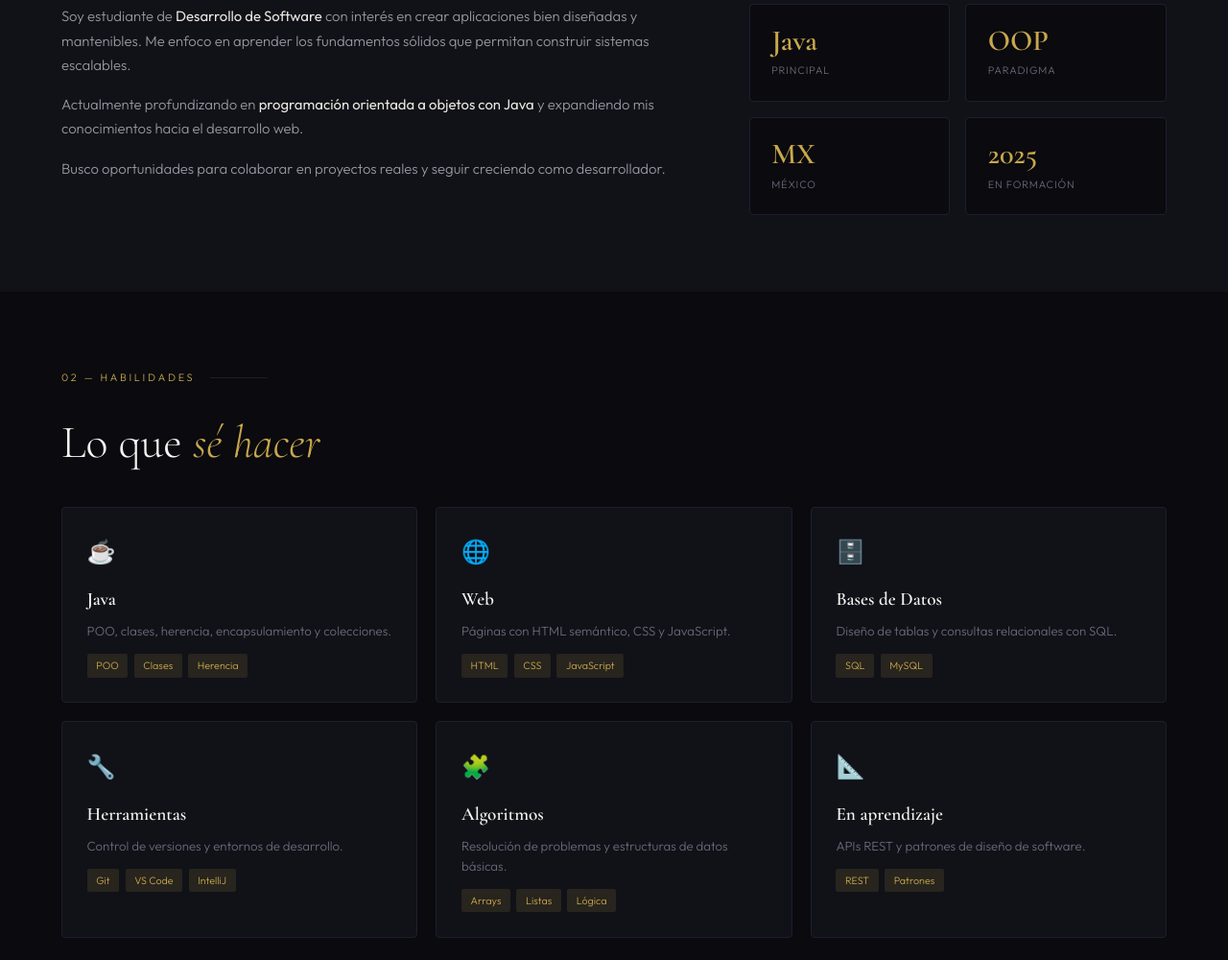
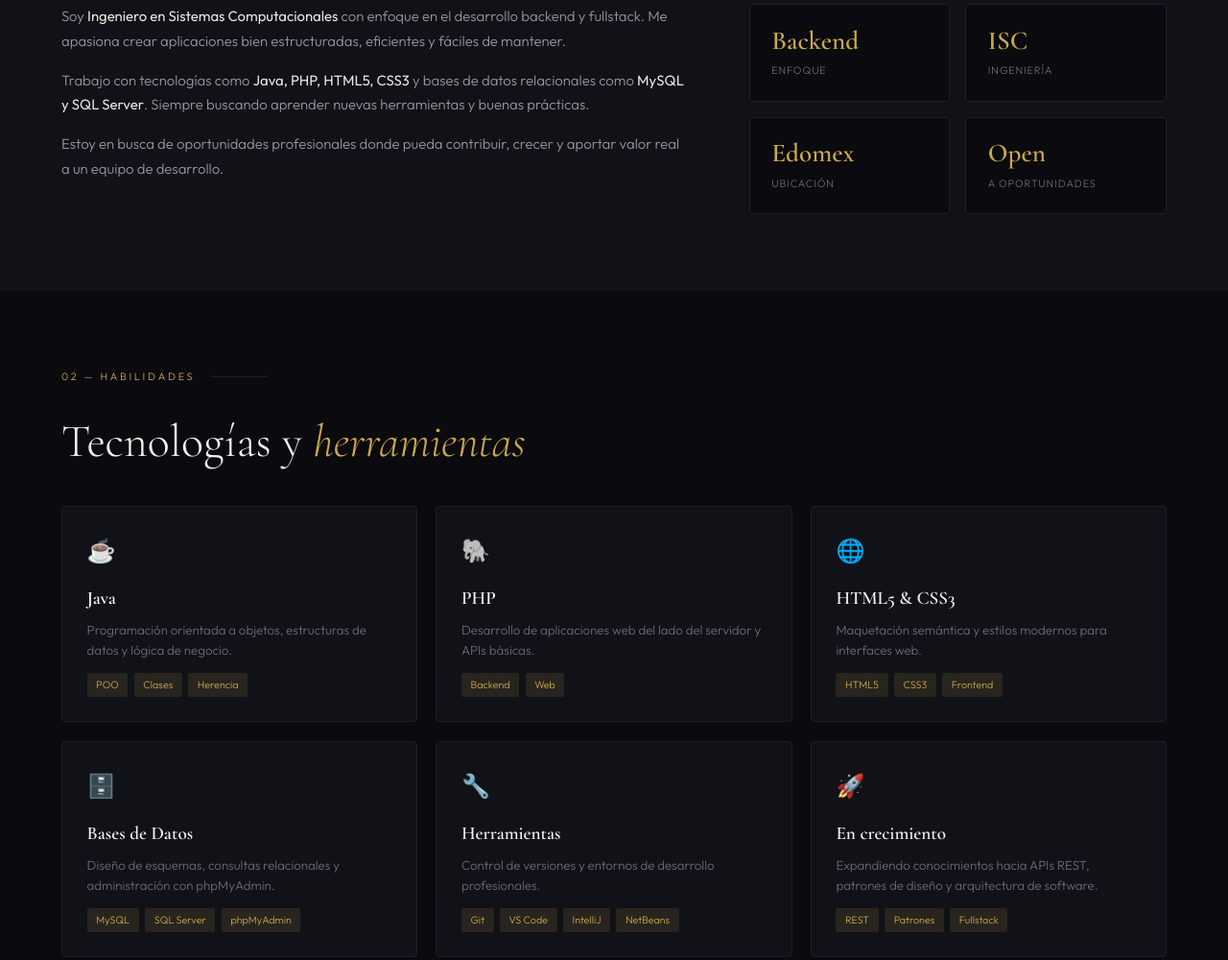
Before and after one commit to EnriqueLimaRIvera/Portafolio, a plain HTML site: page index.html in a window 1280 px wide. Shown: the part 1019-2019 px from the top of the page at 96% size. Drawn offline with nearby package versions, Linux system fonts and the light colour scheme.

Commit message:
Update index.html

```diff
--- a/index.html
+++ b/index.html
@@ -144,7 +144,7 @@
       margin-top: 1.8rem;
       font-size: 1rem;
       color: var(--muted);
-      max-width: 420px;
+      max-width: 460px;
       opacity: 0;
       animation: fadeUp 0.8s 0.6s forwards;
     }
@@ -220,10 +220,10 @@
     .stat-card:hover { border-color: var(--accent); }
     .stat-number {
       font-family: 'Cormorant Garamond', serif;
-      font-size: 1.9rem;
+      font-size: 1.7rem;
       font-weight: 600;
       color: var(--accent);
-      line-height: 1;
+      line-height: 1.1;
     }
     .stat-label { font-size: 0.68rem; letter-spacing: 0.08em; color: var(--muted); text-transform: uppercase; margin-top: 0.4rem; }
 
@@ -282,6 +282,11 @@
     .project-body { padding: 0 1.4rem 1.4rem; }
     .project-title { font-family: 'Cormorant Garamond', serif; font-size: 1.35rem; font-weight: 600; color: var(--white); margin-bottom: 0.5rem; }
     .project-desc { font-size: 0.83rem; color: var(--muted); line-height: 1.7; margin-bottom: 1rem; }
+    .project-coming {
+      border-style: dashed;
+      opacity: 0.5;
+    }
+    .project-coming:hover { opacity: 0.8; }
 
     /* ─── Contact ─── */
     #contact { text-align: center; padding: 6rem 4rem; position: relative; overflow: hidden; }
@@ -368,9 +373,13 @@
   <!-- HERO -->
   <section id="hero">
     <div class="hero-glow"></div>
-    <p class="hero-eyebrow">Desarrollador de Software · México</p>
+    <p class="hero-eyebrow">Ingeniero en Sistemas Computacionales · Estado de México</p>
     <h1 class="hero-name">Enrique<br><em>Lima</em> Rivera</h1>
-    <p class="hero-subtitle">Estudiante de desarrollo de software enfocado en construir soluciones limpias y bien estructuradas con Java y tecnologías web.</p>
+    <p class="hero-subtitle">
+      Ingeniero en Sistemas Computacionales buscando oportunidades en
+      <strong style="color:var(--text); font-weight:400;">Desarrollo Backend / Fullstack</strong>.
+      Apasionado por construir soluciones robustas y bien estructuradas.
+    </p>
     <div class="hero-cta">
       <a href="#projects" class="btn btn-primary">Ver proyectos</a>
       <a href="#contact" class="btn btn-ghost">Contacto</a>
@@ -383,15 +392,26 @@
     <h2>Hola, soy <em>Enrique</em></h2>
     <div class="about-grid">
       <div class="about-text">
-        <p>Soy estudiante de <strong>Desarrollo de Software</strong> con interés en crear aplicaciones bien diseñadas y mantenibles. Me enfoco en aprender los fundamentos sólidos que permitan construir sistemas escalables.</p>
-        <p>Actualmente profundizando en <strong>programación orientada a objetos con Java</strong> y expandiendo mis conocimientos hacia el desarrollo web.</p>
-        <p>Busco oportunidades para colaborar en proyectos reales y seguir creciendo como desarrollador.</p>
+        <p>
+          Soy <strong>Ingeniero en Sistemas Computacionales</strong> con enfoque en el
+          desarrollo backend y fullstack. Me apasiona crear aplicaciones bien estructuradas,
+          eficientes y fáciles de mantener.
+        </p>
+        <p>
+          Trabajo con tecnologías como <strong>Java, PHP, HTML5, CSS3</strong> y bases de datos
+          relacionales como <strong>MySQL y SQL Server</strong>. Siempre buscando aprender
+          nuevas herramientas y buenas prácticas.
+        </p>
+        <p>
+          Estoy en busca de oportunidades profesionales donde pueda contribuir,
+          crecer y aportar valor real a un equipo de desarrollo.
+        </p>
       </div>
       <div class="about-stats">
-        <div class="stat-card"><div class="stat-number">Java</div><div class="stat-label">Principal</div></div>
-        <div class="stat-card"><div class="stat-number">OOP</div><div class="stat-label">Paradigma</div></div>
-        <div class="stat-card"><div class="stat-number">MX</div><div class="stat-label">México</div></div>
-        <div class="stat-card"><div class="stat-number">2025</div><div class="stat-label">En formación</div></div>
+        <div class="stat-card"><div class="stat-number">Backend</div><div class="stat-label">Enfoque</div></div>
+        <div class="stat-card"><div class="stat-number">ISC</div><div class="stat-label">Ingeniería</div></div>
+        <div class="stat-card"><div class="stat-number">Edomex</div><div class="stat-label">Ubicación</div></div>
+        <div class="stat-card"><div class="stat-number">Open</div><div class="stat-label">A oportunidades</div></div>
       </div>
     </div>
   </section>
@@ -399,44 +419,51 @@
   <!-- SKILLS -->
   <section id="skills">
     <div class="section-label">02 — Habilidades</div>
-    <h2>Lo que <em>sé hacer</em></h2>
+    <h2>Tecnologías y <em>herramientas</em></h2>
     <div class="skills-grid">
+
       <div class="skill-card reveal">
         <div class="skill-icon">☕</div>
         <div class="skill-title">Java</div>
-        <div class="skill-desc">POO, clases, herencia, encapsulamiento y colecciones.</div>
+        <div class="skill-desc">Programación orientada a objetos, estructuras de datos y lógica de negocio.</div>
         <div class="skill-tags"><span class="tag">POO</span><span class="tag">Clases</span><span class="tag">Herencia</span></div>
       </div>
+
+      <div class="skill-card reveal">
+        <div class="skill-icon">🐘</div>
+        <div class="skill-title">PHP</div>
+        <div class="skill-desc">Desarrollo de aplicaciones web del lado del servidor y APIs básicas.</div>
+        <div class="skill-tags"><span class="tag">Backend</span><span class="tag">Web</span></div>
+      </div>
+
       <div class="skill-card reveal">
         <div class="skill-icon">🌐</div>
-        <div class="skill-title">Web</div>
-        <div class="skill-desc">Páginas con HTML semántico, CSS y JavaScript.</div>
-        <div class="skill-tags"><span class="tag">HTML</span><span class="tag">CSS</span><span class="tag">JavaScript</span></div>
+        <div class="skill-title">HTML5 & CSS3</div>
+        <div class="skill-desc">Maquetación semántica y estilos modernos para interfaces web.</div>
+        <div class="skill-tags"><span class="tag">HTML5</span><span class="tag">CSS3</span><span class="tag">Frontend</span></div>
       </div>
+
       <div class="skill-card reveal">
         <div class="skill-icon">🗄️</div>
         <div class="skill-title">Bases de Datos</div>
-        <div class="skill-desc">Diseño de tablas y consultas relacionales con SQL.</div>
-        <div class="skill-tags"><span class="tag">SQL</span><span class="tag">MySQL</span></div>
+        <div class="skill-desc">Diseño de esquemas, consultas relacionales y administración con phpMyAdmin.</div>
+        <div class="skill-tags"><span class="tag">MySQL</span><span class="tag">SQL Server</span><span class="tag">phpMyAdmin</span></div>
       </div>
+
       <div class="skill-card reveal">
         <div class="skill-icon">🔧</div>
         <div class="skill-title">Herramientas</div>
-        <div class="skill-desc">Control de versiones y entornos de desarrollo.</div>
-        <div class="skill-tags"><span class="tag">Git</span><span class="tag">VS Code</span><span class="tag">IntelliJ</span></div>
+        <div class="skill-desc">Control de versiones y entornos de desarrollo profesionales.</div>
+        <div class="skill-tags"><span class="tag">Git</span><span class="tag">VS Code</span><span class="tag">IntelliJ</span><span class="tag">NetBeans</span></div>
       </div>
+
       <div class="skill-card reveal">
-        <div class="skill-icon">🧩</div>
-        <div class="skill-title">Algoritmos</div>
-        <div class="skill-desc">Resolución de problemas y estructuras de datos básicas.</div>
-        <div class="skill-tags"><span class="tag">Arrays</span><span class="tag">Listas</span><span class="tag">Lógica</span></div>
+        <div class="skill-icon">🚀</div>
+        <div class="skill-title">En crecimiento</div>
+        <div class="skill-desc">Expandiendo conocimientos hacia APIs REST, patrones de diseño y arquitectura de software.</div>
+        <div class="skill-tags"><span class="tag">REST</span><span class="tag">Patrones</span><span class="tag">Fullstack</span></div>
       </div>
-      <div class="skill-card reveal">
-        <div class="skill-icon">📐</div>
-        <div class="skill-title">En aprendizaje</div>
-        <div class="skill-desc">APIs REST y patrones de diseño de software.</div>
-        <div class="skill-tags"><span class="tag">REST</span><span class="tag">Patrones</span></div>
-      </div>
+
     </div>
   </section>
 
@@ -445,50 +472,55 @@
     <div class="section-label">03 — Proyectos</div>
     <h2>Mi <em>trabajo</em></h2>
     <div class="projects-grid">
+
       <div class="project-card reveal">
         <div class="project-header">
           <div class="project-number">01</div>
           <a href="https://github.com/EnriqueLimaRIvera" target="_blank" class="project-link">↗</a>
         </div>
         <div class="project-body">
-          <div class="project-title">Sistema de Gestión</div>
-          <p class="project-desc">Aplicación en Java que aplica POO: clases, herencia, encapsulamiento y polimorfismo para administrar datos de forma estructurada.</p>
-          <div class="skill-tags"><span class="tag">Java</span><span class="tag">POO</span><span class="tag">Consola</span></div>
+          <div class="project-title">Portafolio Web</div>
+          <p class="project-desc">Este mismo sitio, construido desde cero con HTML, CSS y JavaScript puro. Publicado en GitHub Pages.</p>
+          <div class="skill-tags"><span class="tag">HTML5</span><span class="tag">CSS3</span><span class="tag">JavaScript</span><span class="tag">GitHub Pages</span></div>
         </div>
       </div>
-      <div class="project-card reveal">
+
+      <div class="project-card reveal project-coming">
         <div class="project-header">
           <div class="project-number">02</div>
           <a href="https://github.com/EnriqueLimaRIvera" target="_blank" class="project-link">↗</a>
         </div>
         <div class="project-body">
-          <div class="project-title">Portafolio Web</div>
-          <p class="project-desc">Este mismo sitio, construido desde cero con HTML, CSS y JavaScript puro. Desplegado en GitHub Pages.</p>
-          <div class="skill-tags"><span class="tag">HTML</span><span class="tag">CSS</span><span class="tag">GitHub Pages</span></div>
+          <div class="project-title">Próximamente</div>
+          <p class="project-desc">Agrega aquí tu siguiente proyecto cuando esté listo en GitHub. Puede ser una app en Java, PHP o cualquier práctica.</p>
+          <div class="skill-tags"><span class="tag">En progreso</span></div>
         </div>
       </div>
-      <div class="project-card reveal">
+
+      <div class="project-card reveal project-coming">
         <div class="project-header">
           <div class="project-number">03</div>
           <a href="https://github.com/EnriqueLimaRIvera" target="_blank" class="project-link">↗</a>
         </div>
         <div class="project-body">
           <div class="project-title">Próximamente</div>
-          <p class="project-desc">Nuevo proyecto en desarrollo. Agrega aquí tu siguiente práctica o aplicación cuando esté lista.</p>
+          <p class="project-desc">Espacio para un proyecto con base de datos. Por ejemplo: sistema con MySQL o SQL Server conectado desde Java o PHP.</p>
           <div class="skill-tags"><span class="tag">En progreso</span></div>
         </div>
       </div>
-      <div class="project-card reveal">
+
+      <div class="project-card reveal project-coming">
         <div class="project-header">
           <div class="project-number">04</div>
           <a href="https://github.com/EnriqueLimaRIvera" target="_blank" class="project-link">↗</a>
         </div>
         <div class="project-body">
           <div class="project-title">Próximamente</div>
-          <p class="project-desc">Espacio para tu siguiente proyecto. Cada práctica cuenta como experiencia real.</p>
+          <p class="project-desc">Cuarto espacio reservado. Cada proyecto que subas a GitHub puede aparecer aquí con su descripción y tecnologías.</p>
           <div class="skill-tags"><span class="tag">En progreso</span></div>
         </div>
       </div>
+
     </div>
   </section>
 
@@ -522,7 +554,7 @@
   <!-- FOOTER -->
   <footer>
     <span>© 2025 Enrique Lima Rivera</span>
-    <span>México 🇲🇽</span>
+    <span>Ingeniero en Sistemas Computacionales 🇲🇽</span>
   </footer>
 
   <script>
```
